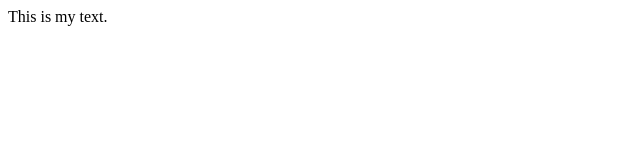
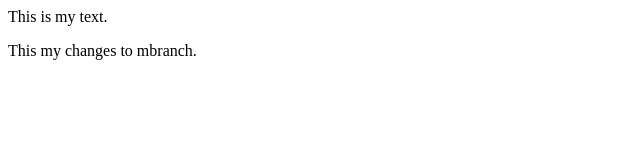
Before and after one commit to mahilum086/siaproject, a plain HTML site: page index.html in a window 1280 px wide. Shown: the whole page, without its empty margins (0-640 px from the left). Drawn offline with Linux system fonts and the light colour scheme.

Commit message:
made changes for the new branch

```diff
--- a/index.html
+++ b/index.html
@@ -1,5 +1,6 @@
 <html>
 	<body>
 		<p>This is my text.</p>
+		<p> This my changes to mbranch.</p>
 	</body>
 </html>
```
